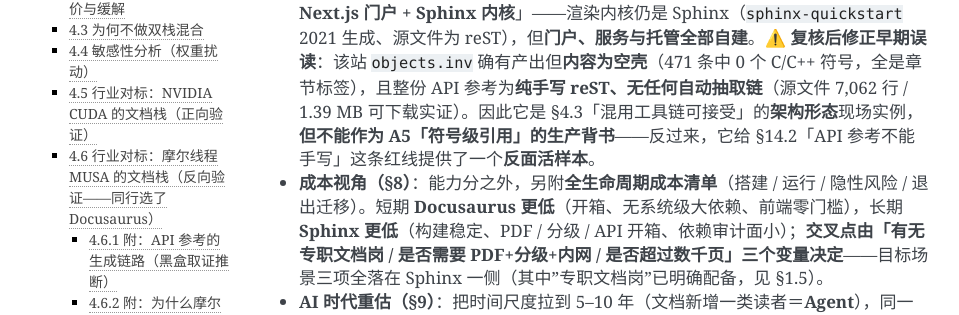
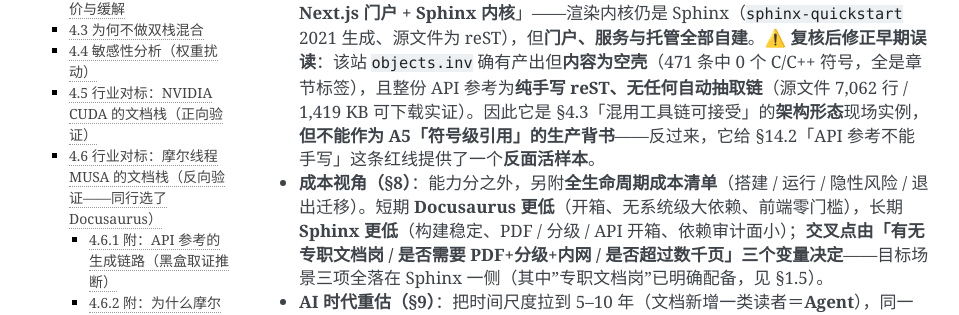
Before and after one commit to jinjing-wan/tw-portfolio, a Sphinx documentation site: the page built from docs/feature/company_doc_init_toolchain_eval.md, in a window 1280 px wide and 900 px high, scrolled down 1172 px. Shown: the part 184-499 px from the top of the window, without its empty margins (151-1110 px from the left). Built offline with Sphinx 7.4.7, drawn with Linux system fonts in a browser that asks for light colours; some of the changed text lies outside the part shown.

Commit message:
docs: 修正沐曦源文件体积口径与未核实表述
- 体积口径统一：1,419,090 字节 = 1,419 KB（原写 1.39 MB 为笔误，与报告内 223 KB 同为十进制口径）
- 去掉未逐条核实的"千亿级"：改为"国产 GPU 上市公司"

```diff
--- a/docs/feature/company_doc_init_toolchain_eval.md
+++ b/docs/feature/company_doc_init_toolchain_eval.md
@@ -26,7 +26,7 @@
 - 分差归因与权重敏感性见 §3.3 / §4.4：把 Docusaurus 优势维度的权重**大幅放大**、同时把 Sphinx 的王牌维度权重**集体压到基准的一半左右**，Docusaurus 仍落后 5.2 分——结论不翻转。
 - **行业对标（§4.5）**：NVIDIA 的 CUDA 文档栈同样是 **Sphinx + Doxygen/Breathe + MyST + pydata 系主题**——与本报告的推荐在**四个关键选择上逐条一致**，构成一条独立于本模型的旁证。
 - **反向对标（§4.6）**：国内同行**摩尔线程 MUSA** 的公开文档中心实测为 **Docusaurus v3.10.1**（Algolia DocSearch、4 版本并存、**无 PDF、无机密分级**）。同为 GPU 厂商、同样输出 C/C++ API 参考，NVIDIA 收敛到 Sphinx、摩尔线程收敛到 Docusaurus——**分野在交付场景，不在工具优劣**。这同时给 §3.4 的 A1 修正补了一个国内生产先例。**它为何没选 Sphinx 的四条归因，见 §4.6.2。**
-- **第三种形态（§4.7）**：另一家国内 GPGPU 厂商**沐曦 MetaX** 的文档站实测为「**自建 Next.js 门户 + Sphinx 内核**」——渲染内核仍是 Sphinx（`sphinx-quickstart` 2021 生成、源文件为 reST），但**门户、服务与托管全部自建**。⚠️ **复核后修正早期误读**：该站 `objects.inv` 确有产出但**内容为空壳**（471 条中 0 个 C/C++ 符号，全是章节标签），且整份 API 参考为**纯手写 reST、无任何自动抽取链**（源文件 7,062 行 / 1.39 MB 可下载实证）。因此它是 §4.3「混用工具链可接受」的**架构形态**现场实例，**但不能作为 A5「符号级引用」的生产背书**——反过来，它给 §14.2「API 参考不能手写」这条红线提供了一个**反面活样本**。
+- **第三种形态（§4.7）**：另一家国内 GPGPU 厂商**沐曦 MetaX** 的文档站实测为「**自建 Next.js 门户 + Sphinx 内核**」——渲染内核仍是 Sphinx（`sphinx-quickstart` 2021 生成、源文件为 reST），但**门户、服务与托管全部自建**。⚠️ **复核后修正早期误读**：该站 `objects.inv` 确有产出但**内容为空壳**（471 条中 0 个 C/C++ 符号，全是章节标签），且整份 API 参考为**纯手写 reST、无任何自动抽取链**（源文件 7,062 行 / 1,419 KB 可下载实证）。因此它是 §4.3「混用工具链可接受」的**架构形态**现场实例，**但不能作为 A5「符号级引用」的生产背书**——反过来，它给 §14.2「API 参考不能手写」这条红线提供了一个**反面活样本**。
 - **成本视角（§8）**：能力分之外，另附**全生命周期成本清单**（搭建 / 运行 / 隐性风险 / 退出迁移）。短期 **Docusaurus 更低**（开箱、无系统级大依赖、前端零门槛），长期 **Sphinx 更低**（构建稳定、PDF / 分级 / API 开箱、依赖审计面小）；**交叉点由「有无专职文档岗 / 是否需要 PDF+分级+内网 / 是否超过数千页」三个变量决定**——目标场景三项全落在 Sphinx 一侧（其中"专职文档岗"已明确配备，见 §1.5）。
 - **AI 时代重估（§9）**：把时间尺度拉到 5–10 年（文档新增一类读者＝**Agent**），同一模型重算为 **Sphinx 89.2 : Docusaurus 66.2**，差距由 16.2 **扩大到 23.0**，**结论强化**。分差重心从 A 域（API/PDF）移到 **B2 机器可验＋A5 符号图（`objects.inv`）＋C3 访问边界＋C1 语义检索**；Docusaurus 的传统领先项（多版本 / 导航 / 写作者门槛）**全部被降权**——它们只服务人类读者。⚠️ **`llms.txt` 是低成本保险、不是护城河**（采用率约 10%、主流 LLM 未承诺读取），且两套栈均有插件；§9.6 另写明两个会让结论反向的情形。
 
@@ -540,7 +540,7 @@
 - 工具手册页（Sphinx 产物经网关分发）：`…/api/client/document/preview/333/index.html`（《曦云系列通用计算 GPU mxvs 测试工具套件使用手册》）
 - **API 参考页**：`…/api/client/document/preview/1313/index.html`（《沐曦通用 GPU MXMACA 运行时 API 参考》）——**本节内容生产方式取证的主对象**
 - 符号清单：`…/preview/1313/objects.inv`（对比 `…/preview/333/objects.inv`）
-- **reST 源文件（可下载）**：`…/preview/1313/_sources/split_files/mxmaca_运行时api模块.rst.txt`（1.39 MB）、`…/preview/463/_sources/C500_RuntimeAPIProgrammingGuide_CN.rst.txt`（223 KB）
+- **reST 源文件（可下载）**：`…/preview/1313/_sources/split_files/mxmaca_运行时api模块.rst.txt`（1,419 KB）、`…/preview/463/_sources/C500_RuntimeAPIProgrammingGuide_CN.rst.txt`（223 KB）
 
 **分层指纹（逐层可证）**
 
@@ -549,7 +549,7 @@
 | 前台门户 | **自研 Next.js + Ant Design v5** | 响应头 `X-Powered-By: Next.js`、`X-Nextjs-Cache: HIT`、`X-Nextjs-Prerender: 1`；样式表内含 `@layer antd` 与 antd v5 design token 变量 |
 | 文档服务 | **自研文档网关** | 路径形态 `/api/client/document/preview/<doc_id>/index.html`，同级另有 `split_files/` 分页目录与 `_static/` 资源目录 |
 | 渲染内核 | **Sphinx**（源文件为 reST `.rst`） | `_sources/index.rst.txt` 头注释原文：`mcdnn documentation master file, created by sphinx-quickstart on Thu Dec 23 10:54:51 2021`；`_static/documentation_options.js` 含 `BUILDER: 'html'`、`LANGUAGE: 'zh-CN'`、`HAS_SOURCE: true`、`SOURCELINK_SUFFIX: '.txt'` |
-| **内容生产** | **纯人工手写 reST**（**无任何自动抽取链**） | API 参考主体源文件 7,062 行 / 1.39 MB：`doxygenfunction` / `doxygenstruct` / `c:function` / `c:type` / `autofunction` / `autoclass` **全部为 0**，`code-block` 仅 1；函数签名手写纯文本（`mcError_t mcInit`），参数用网格表手排（494 行），配 457 个手写 `.. _label:` |
+| **内容生产** | **纯人工手写 reST**（**无任何自动抽取链**） | API 参考主体源文件 7,062 行 / 1,419 KB：`doxygenfunction` / `doxygenstruct` / `c:function` / `c:type` / `autofunction` / `autoclass` **全部为 0**，`code-block` 仅 1；函数签名手写纯文本（`mcError_t mcInit`），参数用网格表手排（494 行），配 457 个手写 `.. _label:` |
 | 主题与扩展 | **sphinx_rtd_theme** + copybutton + KaTeX + i18n | `<html class="writer-html5" data-content_root="./">`、`<body class="wy-body-for-nav">`、`_static/css/theme.css` 与 `_static/js/theme.js`（RTD 主题特征）；`copybutton.js`、`katex-math.css` / `katex_autorenderer.js`（KaTeX 的 CSS 走公共 CDN）、`translations.js`（Sphinx i18n）；站内另有自写 `custom.css`（品牌紫 `#660874`、思源黑体 / Courier New） |
 | 托管 | **国内云自建**（非 RTD SaaS） | 响应头 `Server: volcalb`（云厂商 ALB 特征）；全站无 Read the Docs 域名与页脚标识 |
 
@@ -576,7 +576,7 @@
 
 | 源文件 | 行数 / 体积 | 指令分布 | 自动抽取指令 |
 | --- | --- | --- | --- |
-| `mxmaca_运行时api模块.rst.txt`（**API 参考主体**） | **7,062 行 / 1.39 MB** | `note` 50 / `table` 8 / **`code-block` 仅 1** | **0** |
+| `mxmaca_运行时api模块.rst.txt`（**API 参考主体**） | **7,062 行 / 1,419 KB** | `note` 50 / `table` 8 / **`code-block` 仅 1** | **0** |
 | `C500_RuntimeAPIProgrammingGuide_CN.rst.txt`（编程指南） | 2,793 行 / 223 KB | `code-block` 73 / `figure` 23 / `table` 7 / `note` 3 | **0** |
 
 - `doxygenfunction` / `doxygenstruct` / `doxygenfile` / `c:function` / `c:type` / `c:macro` / `autofunction` / `autoclass` —— **全部为 0**；
@@ -609,7 +609,7 @@
 
 1. **它给"混用工具链"提供了一个真实样本。** §4.3 判定"混用工具链可接受（前提是同一份源）；混用内容源不可接受"。沐曦是这条判定的**现场实例**：内容源仍是 Sphinx 的 reST 单一真源，但**外层用自研 Next.js 承接检索、筛选与下载**——等于把 Sphinx 降格为"渲染内核"、把门户交给前端栈。这既保住 Sphinx 的多格式与 PDF 能力（**但注意：其符号图能力并未启用**，见取证要点一），又拿到产品化的门户体验。**这是 §6.3 与本节之外的一条独立路线。**
 2. **它降低了 §4.2 中"Sphinx 观感朴素"这一代价的权重。** §4.2 给出的缓解路径是"换一套现代主题"；沐曦提供了另一种缓解——**换一层门户**：内页沿用 RTD 主题 + 自写 `custom.css`，品牌与导航交给 Next.js 外壳。对目标场景的启示是：**主题层不是必答题，门户层可以外包给前端团队。**
-3. **它在 A5 上的意义与早先判断相反——不是背书，而是反例。** §9 把 `objects.inv` 列为 Sphinx **唯一的真非对称能力**，这仍是本报告的技术判断；但沐曦的实测**没有为它提供生产背书**：该站 `objects.inv` 里 0 个 API 符号（见取证要点一）。真正值得记的是另一面——**一家千亿级国产 GPU 上市公司、500+ 份公开文档、单份 API 参考 1.39 MB，全部人工手写**。这说明 §14.2 那条红线（"GPU 厂商的 API 参考页不能手写，必须有自动抽取链"）**极易被忽视**：它不是"人人都会自动做到"的基线，而是**需要明确立项、明确资源分配的工程动作**。**沐曦是这条红线的反面活样本。**
+3. **它在 A5 上的意义与早先判断相反——不是背书，而是反例。** §9 把 `objects.inv` 列为 Sphinx **唯一的真非对称能力**，这仍是本报告的技术判断；但沐曦的实测**没有为它提供生产背书**：该站 `objects.inv` 里 0 个 API 符号（见取证要点一）。真正值得记的是另一面——**一家国产 GPU 上市公司、500+ 份公开文档、单份 API 参考 1,419 KB，全部人工手写**。这说明 §14.2 那条红线（"GPU 厂商的 API 参考页不能手写，必须有自动抽取链"）**极易被忽视**：它不是"人人都会自动做到"的基线，而是**需要明确立项、明确资源分配的工程动作**。**沐曦是这条红线的反面活样本。**
 4. **参照它，只能参照"架构形态"，不能参照"内容生产方式"。** §14.1 的收口结论"参照沐曦形态的简化版"仍然成立——**参照的是"Sphinx 内核 + 最小门户 + 自建托管"这个架构选择**；但**绝不能参照它的内容生产方式**（手写）。沐曦的架构证明这套栈在国产 GPU 场景能跑通；它的内容生产恰恰是**要引以为戒的那一面**。
 
 > **取证边界**：以上为**产物形态层 + 内容生产层取证**（响应头、静态资源、源文件头注释、`objects.inv` 解压内容、`_sources/*.rst.txt` 源文件指令分布），未接触其构建配置与内网内容仓库。可证实的是"它的站点由哪些组件构成""它的内容是怎么写出来的"；**"为什么这么搭、为什么这么写"仍属推断**。另需注意：其正文页由自研网关二次分发，`_static/` 路径为网关重写后的相对路径——这解释了为何单页的 CSS / JS 能正常加载。
@@ -1303,7 +1303,7 @@
 > **关键提示**：四步中 **② 是唯一的技术难点**，也是本场景与"普通文档站"的根本区别——
 > **GPU 厂商的 API 参考页不能手写，必须有自动抽取链。**
 > ⚠️ 这不是一句口号：**沐曦正是这条红线的反例**（见 §4.7 取证要点二）——它 500+ 份公开文档、
-> 单份 API 参考 1.39 MB，全部人工手写。**这条红线极易被忽视，必须在项目里明确立项、明确资源分配。**
+> 单份 API 参考 1,419 KB，全部人工手写。**这条红线极易被忽视，必须在项目里明确立项、明确资源分配。**
 
 ### 14.3 第一阶段工期：四档口径
 
```
Also changed, not shown: docs/feature/company_doc_init_toolchain_eval_brief.md (+3 -3 lines).
